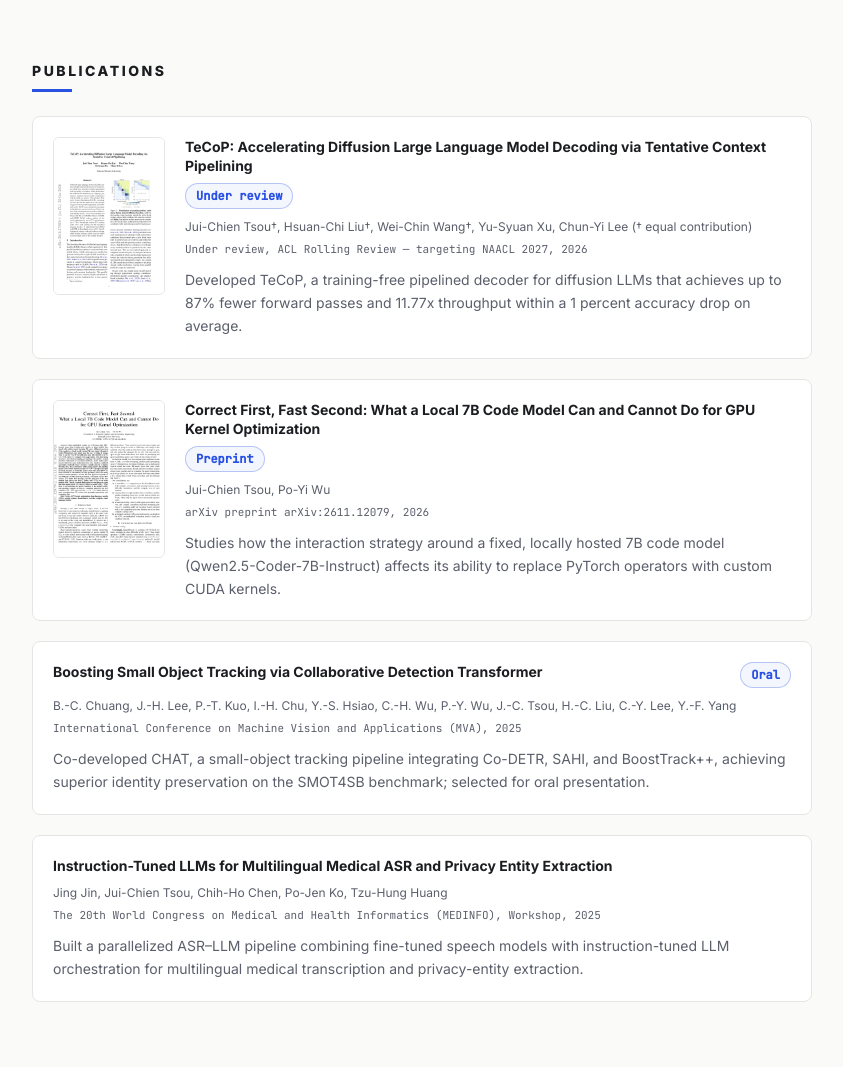
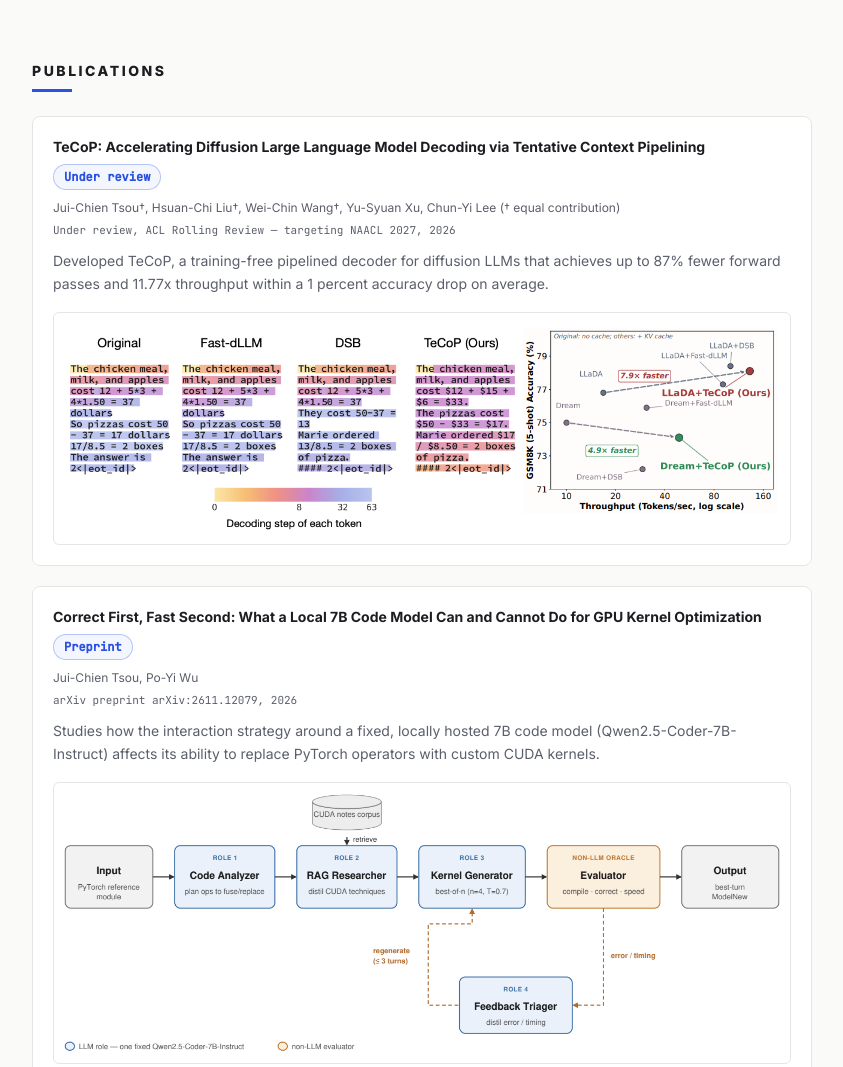
Before and after one commit to pango0/pango0.github.io, an Astro site: page / in a window 1280 px wide. Shown: the part 1162-2229 px from the top of the page, without its empty margins (380-1223 px from the left). Built offline with nearby package versions, Linux system fonts and the light colour scheme; Astro itself is replaced by a stand-in of ours.

Commit message:
Use paper figures below publication text instead of side thumbnails
TeCoP gets its decoding-step/throughput results figure and Correct
First, Fast Second gets its agentic-loop system diagram, both rendered
full-width under the card text; first-page page renders removed.

```diff
--- a/src/components/Publications.astro
+++ b/src/components/Publications.astro
@@ -10,27 +10,8 @@ import { publications } from '../data/publications';
       <article
         data-animate
         style={`--reveal-delay: ${Math.min(index * 0.1, 0.3)}s`}
-        class="flex gap-5 rounded-lg border border-border bg-surface p-5 transition-all duration-200 ease-out hover:-translate-y-1 hover:border-accent/40 hover:shadow-lg hover:shadow-accent/5"
+        class="rounded-lg border border-border bg-surface p-5 transition-all duration-200 ease-out hover:-translate-y-1 hover:border-accent/40 hover:shadow-lg hover:shadow-accent/5"
       >
-        {pub.image && (
-          <a
-            href={pub.link}
-            target="_blank"
-            rel="noreferrer"
-            aria-label={`Read “${pub.title}” on arXiv`}
-            class="hidden shrink-0 self-start sm:block"
-          >
-            <img
-              src={pub.image}
-              alt={`First page of “${pub.title}”`}
-              width="112"
-              height="145"
-              loading="lazy"
-              class="aspect-[0.707] w-28 rounded-md border border-border object-cover object-top transition-transform duration-200 hover:scale-[1.03]"
-            />
-          </a>
-        )}
-        <div class="min-w-0 flex-1">
         <div class="flex flex-wrap items-start justify-between gap-2">
           <h3 class="text-sm font-bold leading-snug text-ink">
             {pub.link ? (
@@ -55,7 +36,22 @@ import { publications } from '../data/publications';
         <p class="mt-2 text-xs leading-relaxed text-muted">{pub.authors}</p>
         <p class="mt-1 font-mono text-[11px] text-muted">{pub.venue}, {pub.year}</p>
         <p class="mt-3 text-sm leading-relaxed text-muted">{pub.description}</p>
-        </div>
+        {pub.image && (
+          <a
+            href={pub.link}
+            target="_blank"
+            rel="noreferrer"
+            aria-label={`Read “${pub.title}” on arXiv`}
+            class="mt-4 block"
+          >
+            <img
+              src={pub.image}
+              alt={pub.imageAlt ?? `Figure from “${pub.title}”`}
+              loading="lazy"
+              class="w-full rounded-md border border-border bg-white p-2"
+            />
+          </a>
+        )}
       </article>
     ))}
   </div>
--- a/src/data/publications.ts
+++ b/src/data/publications.ts
@@ -7,6 +7,7 @@ export interface Publication {
   description: string;
   link?: string;
   image?: string;
+  imageAlt?: string;
 }
 
 export const publications: Publication[] = [
@@ -20,7 +21,9 @@ export const publications: Publication[] = [
     description:
       'Developed TeCoP, a training-free pipelined decoder for diffusion LLMs that achieves up to 87% fewer forward passes and 11.77x throughput within a 1 percent accuracy drop on average.',
     link: 'https://arxiv.org/abs/2610.27583',
-    image: '/papers/2610.27583.png',
+    image: '/papers/tecop-figure.png',
+    imageAlt:
+      'TeCoP figure: per-token decoding-step maps versus Fast-dLLM and DSB, and GSM8K accuracy versus throughput showing 7.9x faster LLaDA and 4.9x faster Dream with TeCoP.',
   },
   {
     title: 'Correct First, Fast Second: What a Local 7B Code Model Can and Cannot Do for GPU Kernel Optimization',
@@ -31,7 +34,9 @@ export const publications: Publication[] = [
     description:
       'Studies how the interaction strategy around a fixed, locally hosted 7B code model (Qwen2.5-Coder-7B-Instruct) affects its ability to replace PyTorch operators with custom CUDA kernels.',
     link: 'https://arxiv.org/abs/2611.12079',
-    image: '/papers/2611.12079.png',
+    image: '/papers/correct-first-figure.png',
+    imageAlt:
+      'System diagram of the agentic loop: Code Analyzer, RAG Researcher, and Kernel Generator roles feed a non-LLM Evaluator, with a Feedback Triager closing the regenerate loop.',
   },
   {
     title: 'Boosting Small Object Tracking via Collaborative Detection Transformer',
```
Also changed, not shown: public/papers/2610.27583.png (deleted), public/papers/2611.12079.png (deleted), public/papers/correct-first-figure.png (added), public/papers/tecop-figure.png (added). Lines whose indentation alone changed are shown as unchanged.
